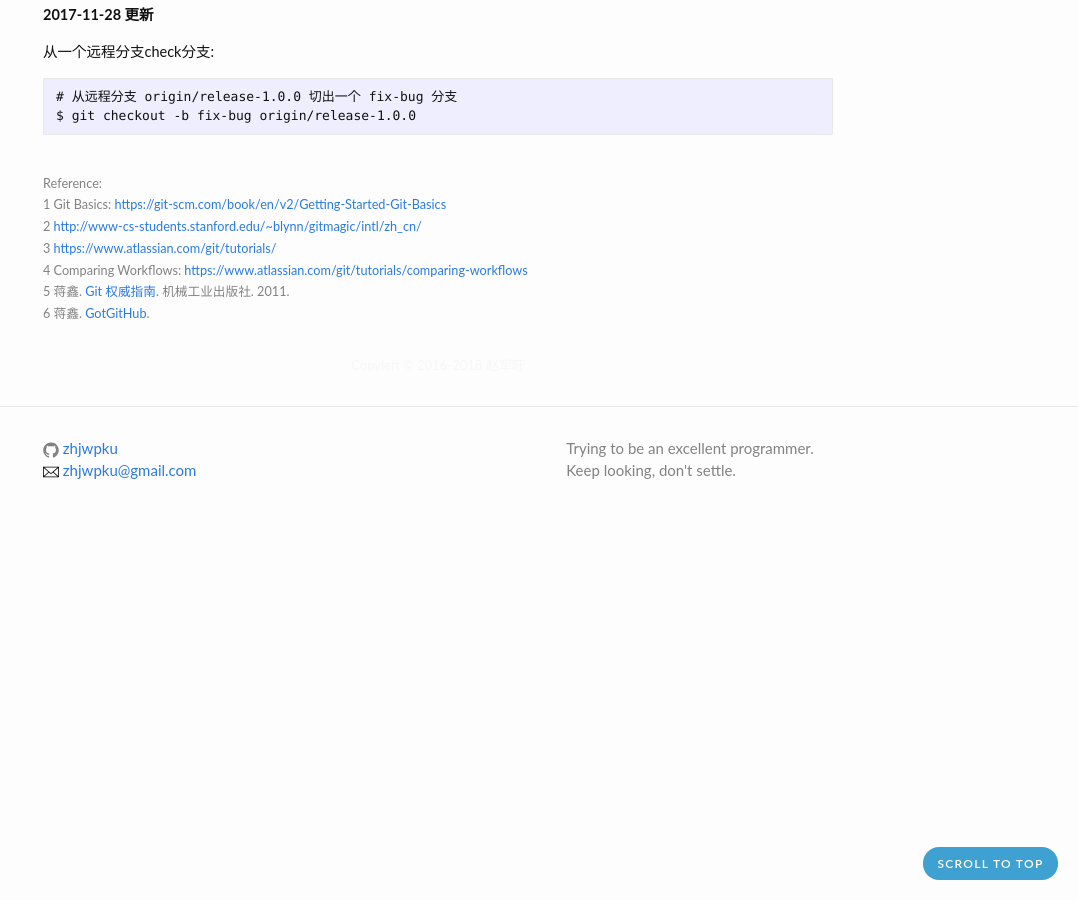
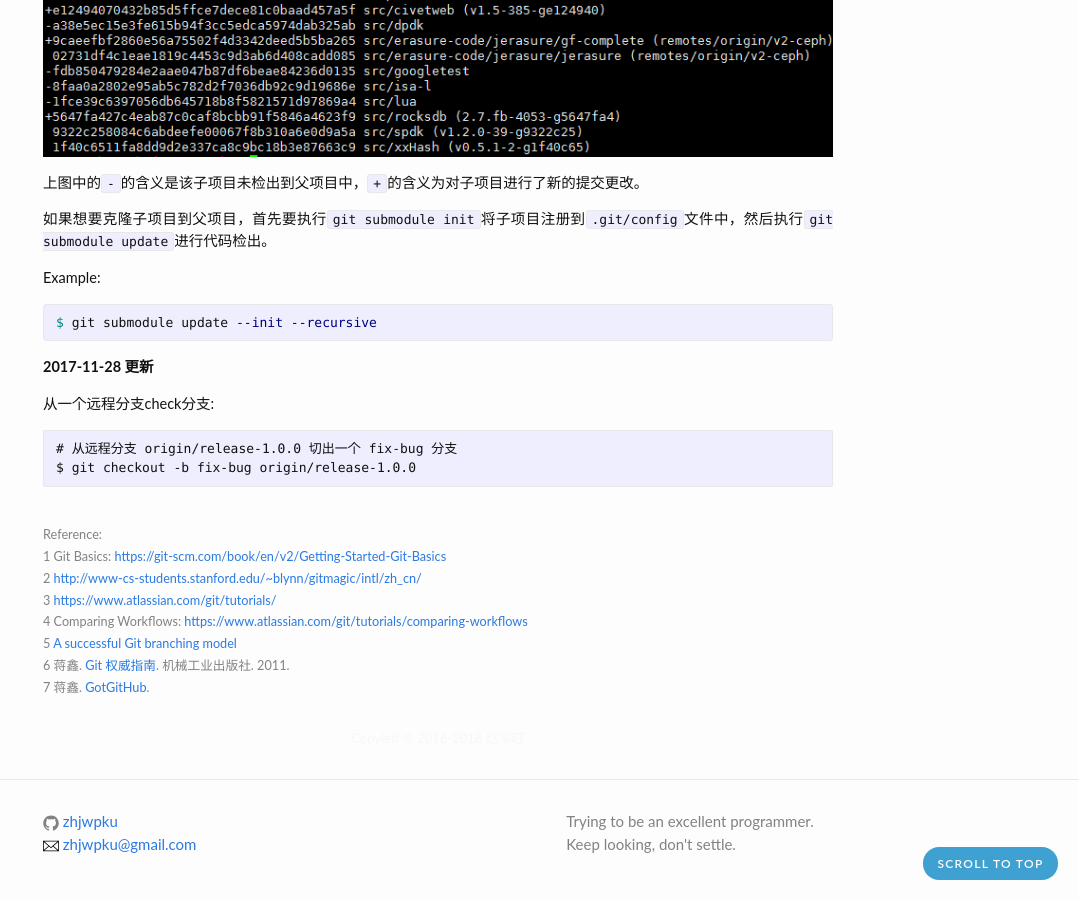
Before and after one commit to zhjwpku/zhjwpku.github.io, a Jekyll site: the page built from _posts/2016-10-30-git-easy-tutorial.markdown, in a window 1280 px wide and 900 px high, scrolled down 6065 px. Shown: the whole window, without its empty margins (202-1280 px from the left). Built offline with Jekyll 4.4.1, drawn with Linux system fonts in a browser that asks for light colours; comment, search, counter and statistics services are not loaded; some of the changed text lies outside the part shown.

```diff
--- a/_posts/2016-10-30-git-easy-tutorial.markdown
+++ b/_posts/2016-10-30-git-easy-tutorial.markdown
@@ -277,8 +281,9 @@
 2 [http://www-cs-students.stanford.edu/~blynn/gitmagic/intl/zh_cn/][gitmagic]<br>
 3 [https://www.atlassian.com/git/tutorials/][atlassiangit]<br>
 4 Comparing Workflows: [https://www.atlassian.com/git/tutorials/comparing-workflows][workflow]<br>
-5 蒋鑫. [Git 权威指南](/assets/pdf/GotGit.pdf). 机械工业出版社. 2011.<br>
-6 蒋鑫. [GotGitHub](http://www.worldhello.net/gotgithub/index.html).<br>
+5 [A successful Git branching model][gitflow]<br>
+6 蒋鑫. [Git 权威指南](/assets/pdf/GotGit.pdf). 机械工业出版社. 2011.<br>
+7 蒋鑫. [GotGitHub](http://www.worldhello.net/gotgithub/index.html).<br>
 </span>
 
 [installgit]: https://git-scm.com/book/en/v2/Getting-Started-Installing-Git
```
Also changed, not shown: other parts of _posts/2016-10-30-git-easy-tutorial.markdown (+5 -0 lines).
